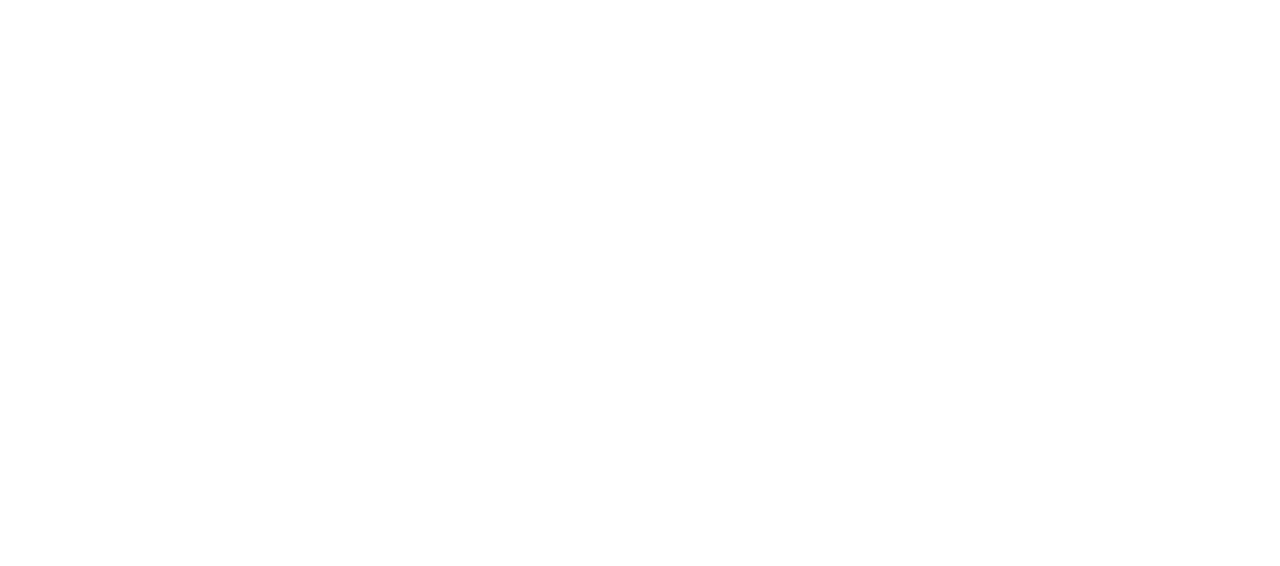
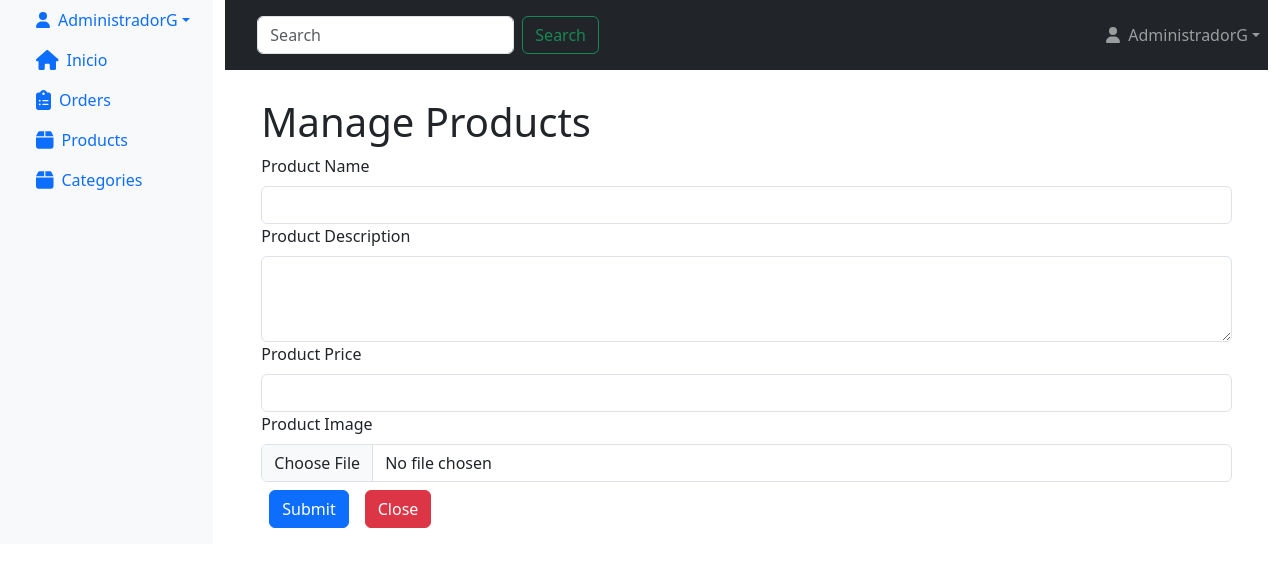
Before and after one commit to Jane-GWGL-blup/Frontend_Tesis_2024_Ecommerce, a React (Create React App) app: page /admin-products-create in a window 1280 px wide. Before the commit this address had no page. Shown: the top 566 px of the page. Built offline with nearby package versions, Linux system fonts and the light colour scheme.

Commit message:
Add AdminProductForm

```diff
--- a/src/App.js
+++ b/src/App.js
@@ -9,6 +9,7 @@
 import AdminDashboardPage from './pages/admin/AdminDashboardPage';
 import ProductListPage from './pages/product/ProductListPage';
 import ManageProductsPage from './pages/admin/ManageProductPage';
+import AdminProductCreate from './pages/admin/AdminProductCreate';
 /* import UserProfile from './pages/UserProfile'; */
 
 function App(){
@@ -21,6 +22,7 @@
           <Route path="/admin" element={<AdminDashboardPage />} />
           <Route path="/products" element={<ProductListPage />} />
           <Route path="/admin-products" element={<ManageProductsPage />} />
+          <Route path="/admin-products-create" element={<AdminProductCreate />} />
         </Routes>
       </Router>
   );
--- a/src/components/admin/AdminManageProduct.js
+++ b/src/components/admin/AdminManageProduct.js
@@ -1,8 +1,33 @@
 import React from 'react'
+import { Link } from 'react-router-dom';
+import { Table, Button } from 'react-bootstrap'
 
 const AdminManageProduct = () => {
   return (
-    <div>AdminManageProduct</div>
+    <div>
+      <div>
+        <Button as={Link} to="/admin-products-create" variant='outline-primary'> Agregar producto </Button>
+      </div>
+      <Table responsive>
+        <thead>
+          <tr>
+            <th>#</th>
+            {Array.from({ length: 5 }).map((_, index) => (
+              <th key={index}>Table heading</th>
+            ))}
+          </tr>
+        </thead>
+        <tbody>
+          <tr>
+            <td>1</td>
+            {Array.from({ length: 5 }).map((_, index) => (
+              <td key={index}>Table cell {index}</td>
+            ))}
+          </tr>
+        </tbody>
+      </Table>
+    </div>
+
   )
 }
 
--- a/src/components/admin/AdminProductForm.js
+++ b/src/components/admin/AdminProductForm.js
@@ -1,5 +1,6 @@
 import React, { useState } from 'react';
-import { Form, Button } from 'react-bootstrap';
+import { Link } from 'react-router-dom';
+import { Form, Button} from 'react-bootstrap';
 
 const AdminProductForm = ({ formData, handleChange, handleSubmit, handleImageChange, validated }) => {
   const [previewImage, setPreviewImage] = useState(null);
@@ -77,8 +78,11 @@
         </Form.Control.Feedback>
       </Form.Group>
 
-      <Button variant="primary" type="submit">
+      <Button className='m-2' variant="primary" type="submit">
         Submit
+      </Button>
+      <Button className='m-2' variant="danger" as={Link} to="/admin-products">
+        Close
       </Button>
     </Form>
   );
--- a/src/components/admin/AdminSidebar.js
+++ b/src/components/admin/AdminSidebar.js
@@ -4,7 +4,7 @@
 import { FontAwesomeIcon } from '@fortawesome/react-fontawesome';
 import { faHome, faClipboardList, faBox, faUser } from '@fortawesome/free-solid-svg-icons'; // Importar los iconos que necesites
 
-const AdminSidebar = ({onLogout}) => {
+const AdminSidebar = ({ onLogout }) => {
   return (
     <nav className="col-md-2 col-2 bg-light sidebar">
       <div className="sidebar-sticky ">
@@ -29,7 +29,7 @@
           <NavDropdown
             title={
               <span>
-                  <FontAwesomeIcon icon={faUser} className="px-2"  />
+                <FontAwesomeIcon icon={faUser} className="px-2" title="User Admin" />
               </span>
             }
             id="basic-nav-dropdown"
@@ -42,25 +42,25 @@
         <Nav className="flex-column px-2">
           <Nav.Item>
             <Nav.Link href="#" className="d-flex align-items-center">
-                <FontAwesomeIcon icon={faHome} size="lg"/> {/* Icono para Inicio */}
+              <FontAwesomeIcon icon={faHome} size="lg" alt="" /> {/* Icono para Inicio */}
               <span className="d-none d-md-inline ml-2 mx-2">Inicio</span> {/* Texto para pantallas pequeñas */}
             </Nav.Link>
           </Nav.Item>
           <Nav.Item>
             <Nav.Link href="#" className="d-flex align-items-center">
-                <FontAwesomeIcon icon={faClipboardList} size="lg"/> {/* Icono para Orders */}
+              <FontAwesomeIcon icon={faClipboardList} size="lg" title="Orders" /> {/* Icono para Orders */}
               <span className="d-none d-md-inline ml-2 mx-2">Orders</span> {/* Texto para pantallas pequeñas */}
             </Nav.Link>
           </Nav.Item>
           <Nav.Item>
-              <Nav.Link as={Link} to="/admin-products"  className="d-flex align-items-center">
-                <FontAwesomeIcon icon={faBox} size="lg"/> {/* Icono para Products */}
+            <Nav.Link as={Link} to="/admin-products" className="d-flex align-items-center">
+              <FontAwesomeIcon icon={faBox} size="lg" title="Products" /> {/* Icono para Products */}
               <span className="d-none d-md-inline ml-2 mx-2">Products</span> {/* Texto para pantallas pequeñas */}
             </Nav.Link>
           </Nav.Item>
           <Nav.Item>
             <Nav.Link href="#" className="d-flex align-items-center">
-                <FontAwesomeIcon icon={faBox} size="lg"/> {/* Icono para Products */}
+              <FontAwesomeIcon icon={faBox} size="lg" title="Categories" /> {/* Icono para Products */}
               <span className="d-none d-md-inline ml-2 mx-2">Categories</span> {/* Texto para pantallas pequeñas */}
             </Nav.Link>
           </Nav.Item>
--- /dev/null
+++ b/src/pages/admin/AdminProductCreate.js
@@ -0,0 +1,95 @@
+import React, { useState } from 'react';
+import AdminProductForm from '../../components/admin/AdminProductForm';
+import AdminHeader from '../../components/admin/AdminHeader';
+import AdminSidebar from '../../components/admin/AdminSidebar';
+
+const AdminProductCreate = () => {
+    const [formData, setFormData] = useState({
+        productName: '',
+        productDescription: '',
+        productPrice: '',
+        productImage: null // Agregamos un campo para la imagen del producto
+      });
+      const [validated, setValidated] = useState(false);
+
+      const handleChange = (e) => {
+        const { name, value } = e.target;
+        setFormData({
+          ...formData,
+          [name]: value
+        });
+      };
+
+      const handleImageChange = (e) => {
+        const file = e.target.files[0];
+        setFormData({
+          ...formData,
+          productImage: file
+        });
+      };
+
+      const handleSubmit = (e) => {
+        e.preventDefault();
+        const form = e.currentTarget;
+        if (form.checkValidity() === false) {
+          e.stopPropagation();
+        }
+        setValidated(true);
+        // Aquí iría la lógica para enviar el formulario a la API, incluyendo el formData con la imagen
+        console.log('Form Data:', formData);
+      };
+      // Estado local para la simulación de usuario
+      const [user, setUser] = useState({
+        id: 1,
+        username: 'AdminUser',
+        email: 'admin@example.com',
+        role: 'admin',
+        isLoggedIn: true
+      });
+
+      // Simulando el cierre de sesión
+      const logout = () => {
+        setUser(null);
+      }
+
+      if (!user) {
+        return <div>Please log in.</div>;
+      }
+
+      return (
+        <div className='container-fluid'>
+          <div className='row'>
+            {/* Contenedor de Sidebar */}
+            <div className='col-md-2 col-2 bg-light'>
+              <AdminSidebar />
+            </div>
+            <div className='col-md-10 col-10'>
+              <div className='row'>
+                <div className='col-md-12'>
+                  {/* Contenido del Header */}
+                  <AdminHeader onLogout={logout} />
+                </div>
+              </div>
+              {/* Contenido principal */}
+              <main role='main' className='px-4 py-2'>
+                {/* Contenido del Dashboard */}
+                <div id="content">
+                  <div className="container">
+                    <h1>Manage Products</h1>
+                    <AdminProductForm
+                      formData={formData}
+                      handleChange={handleChange}
+                      handleImageChange={handleImageChange}
+                      handleSubmit={handleSubmit}
+                      validated={validated}
+                    />
+                  </div>
+                </div>
+              </main>
+            </div>
+          </div>
+        </div>
+      );
+}
+
+export default AdminProductCreate
--- a/src/pages/admin/ManageProductPage.js
+++ b/src/pages/admin/ManageProductPage.js
@@ -1,44 +1,11 @@
 import React, { useState } from 'react';
-import AdminProductForm from '../../components/admin/AdminProductForm';
 import AdminHeader from '../../components/admin/AdminHeader';
 import AdminSidebar from '../../components/admin/AdminSidebar';
-import AdminDashboard from '../../components/admin/AdminDashboard';
+import AdminManageProduct from '../../components/admin/AdminManageProduct';
+
 
 const ManageProductsPage = () => {
-  const [formData, setFormData] = useState({
-    productName: '',
-    productDescription: '',
-    productPrice: '',
-    productImage: null // Agregamos un campo para la imagen del producto
-  });
-  const [validated, setValidated] = useState(false);
 
-  const handleChange = (e) => {
-    const { name, value } = e.target;
-    setFormData({
-      ...formData,
-      [name]: value
-    });
-  };
-
-  const handleImageChange = (e) => {
-    const file = e.target.files[0];
-    setFormData({
-      ...formData,
-      productImage: file
-    });
-  };
-
-  const handleSubmit = (e) => {
-    e.preventDefault();
-    const form = e.currentTarget;
-    if (form.checkValidity() === false) {
-      e.stopPropagation();
-    }
-    setValidated(true);
-    // Aquí iría la lógica para enviar el formulario a la API, incluyendo el formData con la imagen
-    console.log('Form Data:', formData);
-  };
 // Estado local para la simulación de usuario
 const [user, setUser] = useState({
   id: 1,
@@ -77,13 +44,7 @@
             <div id="content">
               <div className="container">
                 <h1>Manage Products</h1>
-                <AdminProductForm
-                  formData={formData}
-                  handleChange={handleChange}
-                  handleImageChange={handleImageChange}
-                  handleSubmit={handleSubmit}
-                  validated={validated}
-                />
+                <AdminManageProduct/>
               </div>
             </div>
           </main>
@@ -92,7 +53,6 @@
     </div>
   );
 
-
 };
 
 export default ManageProductsPage;
```
Also changed, not shown: src/components/admin/modals/EditModal.js (added). Lines whose indentation alone changed are shown as unchanged.
